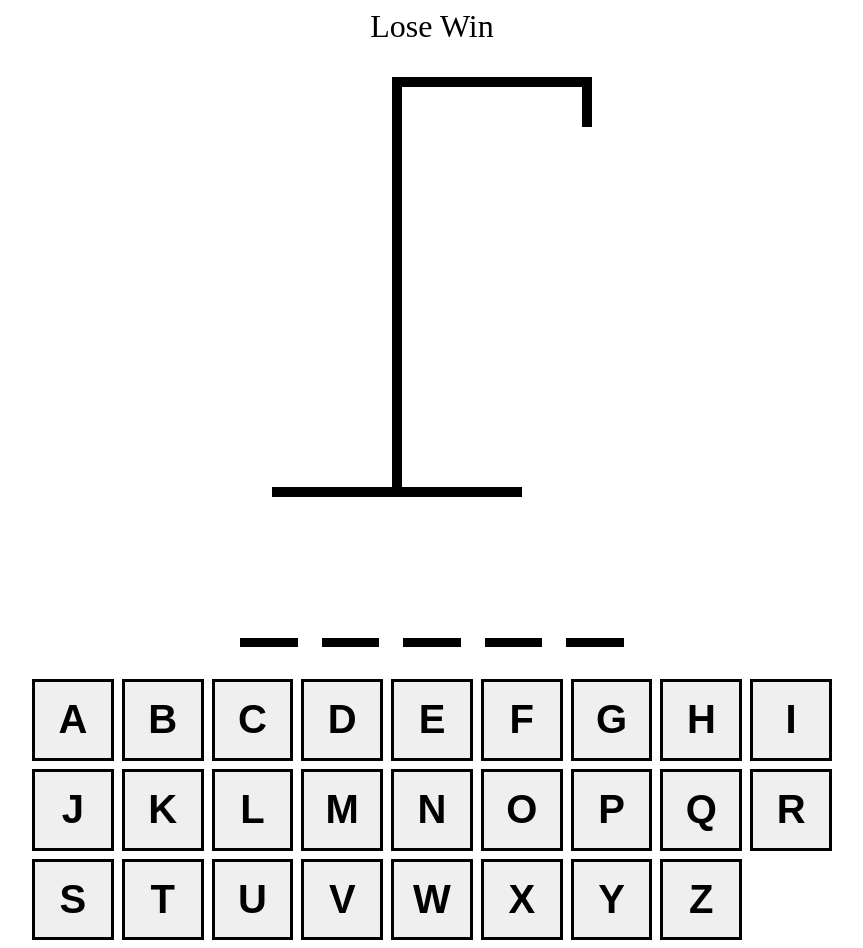
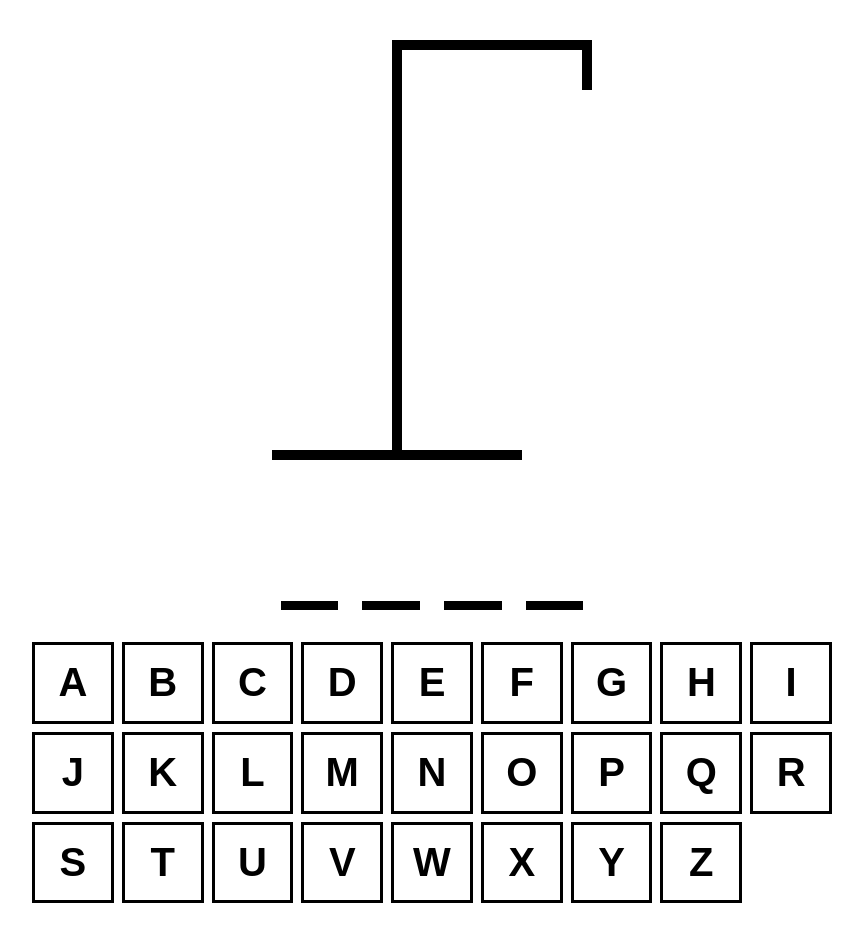
Before and after one commit to hjariwala25/hangman-react-ts, a React (Vite) app: page / in a window 1280 px wide. Shown: the whole page, without its empty margins (208-1071 px from the left). After the commit the page ends 911 px from the top, so only its background shows below. Built offline with nearby package versions, Linux system fonts and the light colour scheme.

Commit message:
feat : show coorect guess

```diff
--- a/src/App.tsx
+++ b/src/App.tsx
@@ -1,37 +1,44 @@
-import { useCallback, useEffect, useState } from "react";
-import words from "./wordList.json";
-import { HangmanDrawing } from "./HangmanDrwaing";
-import { HangmanWord } from "./HangmanWord";
-import { Keyboard } from "./Keyboard";
+import { useCallback, useEffect, useState } from "react"
+import { HangmanDrawing } from "./HangmanDrwaing"
+import { HangmanWord } from "./HangmanWord"
+import { Keyboard } from "./Keyboard"
+import words from "./wordList.json"
+
+function getWord() {
+  return words[Math.floor(Math.random() * words.length)]
+}
 
 function App() {
-  const [wordToGuess, setWordToGuess] = useState(() => {
-    return words[Math.floor(Math.random() * words.length)];
-  });
+  const [wordToGuess, setWordToGuess] = useState(getWord)
+  const [guessedLetters, setGuessedLetters] = useState<string[]>([])
 
-  const [guessedLetters, setGuessedLetters] = useState<string[]>([]);
+  const incorrectLetters = guessedLetters.filter(
+    letter => !wordToGuess.includes(letter)
+  )
 
-  const incorrectLetters = guessedLetters.filter(letter => !wordToGuess.includes(letter))
+  const isLoser = incorrectLetters.length >= 6
+  const isWinner = wordToGuess
+    .split("")
+    .every(letter => guessedLetters.includes(letter))
 
-
-
-  const addGuessedLetter = useCallback((letter: string) => {
-    if (guessedLetters.includes(letter)) return
+  const addGuessedLetter = useCallback(
+    (letter: string) => {
+      if (guessedLetters.includes(letter) || isLoser || isWinner) return
 
       setGuessedLetters(currentLetters => [...currentLetters, letter])
-  }, [guessedLetters])
-
-
+    },
+    [guessedLetters, isWinner, isLoser]
+  )
 
   useEffect(() => {
     const handler = (e: KeyboardEvent) => {
       const key = e.key
-
       if (!key.match(/^[a-z]$/)) return
 
       e.preventDefault()
       addGuessedLetter(key)
     }
+
     document.addEventListener("keypress", handler)
 
     return () => {
@@ -39,30 +46,56 @@ function App() {
     }
   }, [guessedLetters])
 
+  useEffect(() => {
+    const handler = (e: KeyboardEvent) => {
+      const key = e.key
+      if (key !== "Enter") return
+
+      e.preventDefault()
+      setGuessedLetters([])
+      setWordToGuess(getWord())
+    }
+
+    document.addEventListener("keypress", handler)
+
+    return () => {
+      document.removeEventListener("keypress", handler)
+    }
+  }, [])
 
   return (
-    <div style={{
+    <div
+      style={{
         maxWidth: "800px",
         display: "flex",
         flexDirection: "column",
         gap: "2rem",
         margin: "0 auto",
-      alignItems: "center"
-    }}>
-      <div style={{
-        fontSize: "2rem", textAlign: "center"
-      }}>Lose Win</div>
+        alignItems: "center",
+      }}
+    >
+      <div style={{ fontSize: "2rem", textAlign: "center" }}>
+        {isWinner && "Winner! - Refresh to try again"}
+        {isLoser && "Nice Try - Refresh to try again"}
+      </div>
       <HangmanDrawing numberOfGuesses={incorrectLetters.length} />
-      <HangmanWord guessedLetters={guessedLetters} wordToGuess={wordToGuess} />
+      <HangmanWord
+        reveal={isLoser}
+        guessedLetters={guessedLetters}
+        wordToGuess={wordToGuess}
+      />
       <div style={{ alignSelf: "stretch" }}>
-
-        <Keyboard activeLetters={guessedLetters.filter(letter => wordToGuess.includes(letter))}
+        <Keyboard
+          disabled={isWinner || isLoser}
+          activeLetters={guessedLetters.filter(letter =>
+            wordToGuess.includes(letter)
+          )}
           inactiveLetters={incorrectLetters}
           addGuessedLetter={addGuessedLetter}
         />
       </div>
     </div>
-  );
+  )
 }
 
-export default App;
+export default App
--- a/src/HangmanDrwaing.tsx
+++ b/src/HangmanDrwaing.tsx
@@ -1,105 +1,126 @@
 const HEAD = (
-    <div style={{
+    <div
+      style={{
         width: "50px",
         height: "50px",
         borderRadius: "100%",
         border: "10px solid black",
         position: "absolute",
         top: "50px",
-        right:"-30px"
-    }}/>
+        right: "-30px",
+      }}
+    />
   )
+
   const BODY = (
-    <div style={{
+    <div
+      style={{
         width: "10px",
         height: "100px",
         background: "black",
         position: "absolute",
         top: "120px",
-        right:0
-    }}/>
+        right: 0,
+      }}
+    />
   )
+
   const RIGHT_ARM = (
-    <div style={{
+    <div
+      style={{
         width: "100px",
         height: "10px",
         background: "black",
         position: "absolute",
         top: "150px",
-        right:"-100px",
-        rotate:"-30deg",
-        transformOrigin: "left bottom"
-    }}/>
+        right: "-100px",
+        rotate: "-30deg",
+        transformOrigin: "left bottom",
+      }}
+    />
   )
+
   const LEFT_ARM = (
-    <div style={{
+    <div
+      style={{
         width: "100px",
         height: "10px",
         background: "black",
         position: "absolute",
         top: "150px",
-        right:"10px",
-        rotate:"30deg",
-        transformOrigin: "right bottom"
-    }}/>
+        right: "10px",
+        rotate: "30deg",
+        transformOrigin: "right bottom",
+      }}
+    />
   )
+
   const RIGHT_LEG = (
-    <div style={{
+    <div
+      style={{
         width: "100px",
         height: "10px",
         background: "black",
         position: "absolute",
         top: "210px",
-        right:"-90px",
-        rotate:"60deg",
-        transformOrigin: "left bottom"
-    }}/>
+        right: "-90px",
+        rotate: "60deg",
+        transformOrigin: "left bottom",
+      }}
+    />
   )
+
   const LEFT_LEG = (
-    <div style={{
+    <div
+      style={{
         width: "100px",
         height: "10px",
         background: "black",
         position: "absolute",
         top: "210px",
-        right:0,
-        rotate:"-60deg",
-        transformOrigin: "right bottom"
-    }}/>
+        right: 0,
+        rotate: "-60deg",
+        transformOrigin: "right bottom",
+      }}
+    />
   )
 
   const BODY_PARTS = [HEAD, BODY, RIGHT_ARM, LEFT_ARM, RIGHT_LEG, LEFT_LEG]
 
   type HangmanDrawingProps = {
-    numberOfGuesses:number
+    numberOfGuesses: number
   }
 
-export function HangmanDrawing( {numberOfGuesses} : HangmanDrawingProps ) {
+  export function HangmanDrawing({ numberOfGuesses }: HangmanDrawingProps) {
     return (
-        <div style={{
-            position: "relative"
-        }}>
+      <div style={{ position: "relative" }}>
         {BODY_PARTS.slice(0, numberOfGuesses)}
-            <div style={{
+        <div
+          style={{
             height: "50px",
             width: "10px",
             background: "black",
             position: "absolute",
             top: 0,
-                right: 0
-            }} />
-            <div style={{
+            right: 0,
+          }}
+        />
+        <div
+          style={{
             height: "10px",
             width: "200px",
             background: "black",
             marginLeft: "120px",
-            }} />
-            <div style={{
+          }}
+        />
+        <div
+          style={{
             height: "400px",
             width: "10px",
             background: "black",
             marginLeft: "120px",
-            }} />
+          }}
+        />
         <div style={{ height: "10px", width: "250px", background: "black" }} />
       </div>
     )
--- a/src/HangmanWord.tsx
+++ b/src/HangmanWord.tsx
@@ -1,23 +1,37 @@
 type HangmanWordProps = {
     guessedLetters: string[]
-    wordToGuess:string
+    wordToGuess: string
+    reveal?: boolean
   }
 
-
-export function HangmanWord({guessedLetters, wordToGuess}: HangmanWordProps) {
-
+  export function HangmanWord({
+    guessedLetters,
+    wordToGuess,
+    reveal = false,
+  }: HangmanWordProps) {
     return (
-        <div style={{
+      <div
+        style={{
           display: "flex",
           gap: ".25em",
           fontSize: "6rem",
           fontWeight: "bold",
           textTransform: "uppercase",
           fontFamily: "monospace",
-        }}>
+        }}
+      >
         {wordToGuess.split("").map((letter, index) => (
           <span style={{ borderBottom: ".1em solid black" }} key={index}>
-                    <span style={{ visibility: guessedLetters.includes(letter) ? "visible" : "hidden" }}>
+            <span
+              style={{
+                visibility:
+                  guessedLetters.includes(letter) || reveal
+                    ? "visible"
+                    : "hidden",
+                color:
+                  !guessedLetters.includes(letter) && reveal ? "red" : "black",
+              }}
+            >
               {letter}
             </span>
           </span>
--- a/src/Keyboard.module.css
+++ b/src/Keyboard.module.css
@@ -1,24 +1,26 @@
-.btn{
+.btn {
     width: 100%;
     border: 3px solid black;
-    aspect-ratio: 1/1;
+    background: none;
+    aspect-ratio: 1 / 1;
     font-size: 2.5rem;
     text-transform: uppercase;
     padding: .5rem;
     font-weight: bold;
     cursor: pointer;
     color: black;
-}
+  }
 
-.btn.active{
+  .btn.active {
     background-color: hsl(200, 100%, 50%);
     color: white;
-}
+  }
 
-.btn-inactive{
+  .btn.inactive {
     opacity: .3;
-}
+  }
 
-.btn:hover:not(:disabled), .btn:focus:not(:disabled){
+  .btn:hover:not(:disabled),
+  .btn:focus:not(:disabled) {
     background-color: hsl(200, 100%, 75%);
-}
+  }
--- a/src/Keyboard.tsx
+++ b/src/Keyboard.tsx
@@ -1,38 +1,71 @@
 import styles from "./Keyboard.module.css"
 
 const KEYS = [
-    "a", "b", "c", "d", "e", "f", "g", "h", "i", "j", "k", "l", "m", "n", "o", "p", "q", "r", "s", "t", "u", "v", "w", "x", "y", "z"
+  "a",
+  "b",
+  "c",
+  "d",
+  "e",
+  "f",
+  "g",
+  "h",
+  "i",
+  "j",
+  "k",
+  "l",
+  "m",
+  "n",
+  "o",
+  "p",
+  "q",
+  "r",
+  "s",
+  "t",
+  "u",
+  "v",
+  "w",
+  "x",
+  "y",
+  "z",
 ]
 
 type KeyboardProps = {
+  disabled?: boolean
   activeLetters: string[]
   inactiveLetters: string[]
   addGuessedLetter: (letter: string) => void
 }
 
-export function Keyboard({ activeLetters, inactiveLetters, addGuessedLetter }: KeyboardProps) {
-
-
-    return (<div style={{
+export function Keyboard({
+  activeLetters,
+  inactiveLetters,
+  addGuessedLetter,
+  disabled = false,
+}: KeyboardProps) {
+  return (
+    <div
+      style={{
         display: "grid",
-        gridTemplateColumns: "repeat(auto-fit, minmax(75px, 1fr)",
+        gridTemplateColumns: "repeat(auto-fit, minmax(75px, 1fr))",
         gap: ".5rem",
-    }}>
+      }}
+    >
       {KEYS.map(key => {
         const isActive = activeLetters.includes(key)
         const isInactive = inactiveLetters.includes(key)
         return (
-                <button onClick={() => addGuessedLetter(key)} className={`${styles.btn} ${isActive ? styles.active : ""}
-    ${isInactive ? styles.inactive : ""
+          <button
+            onClick={() => addGuessedLetter(key)}
+            className={`${styles.btn} ${isActive ? styles.active : ""} ${
+              isInactive ? styles.inactive : ""
             }`}
-                    disabled={isInactive || isActive}
+            disabled={isInactive || isActive || disabled}
             key={key}
           >
             {key}
           </button>
         )
       })}
-
     </div>
   )
 }
```
Lines whose indentation alone changed are shown as unchanged.
